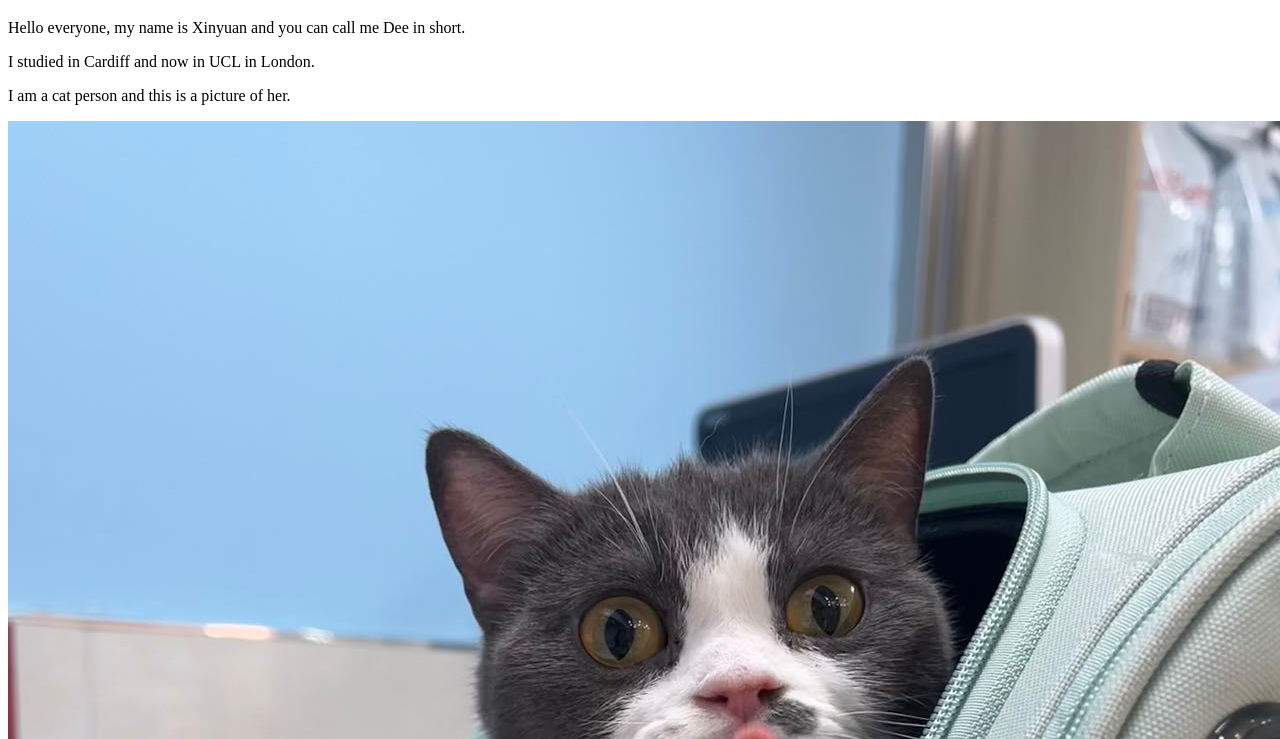
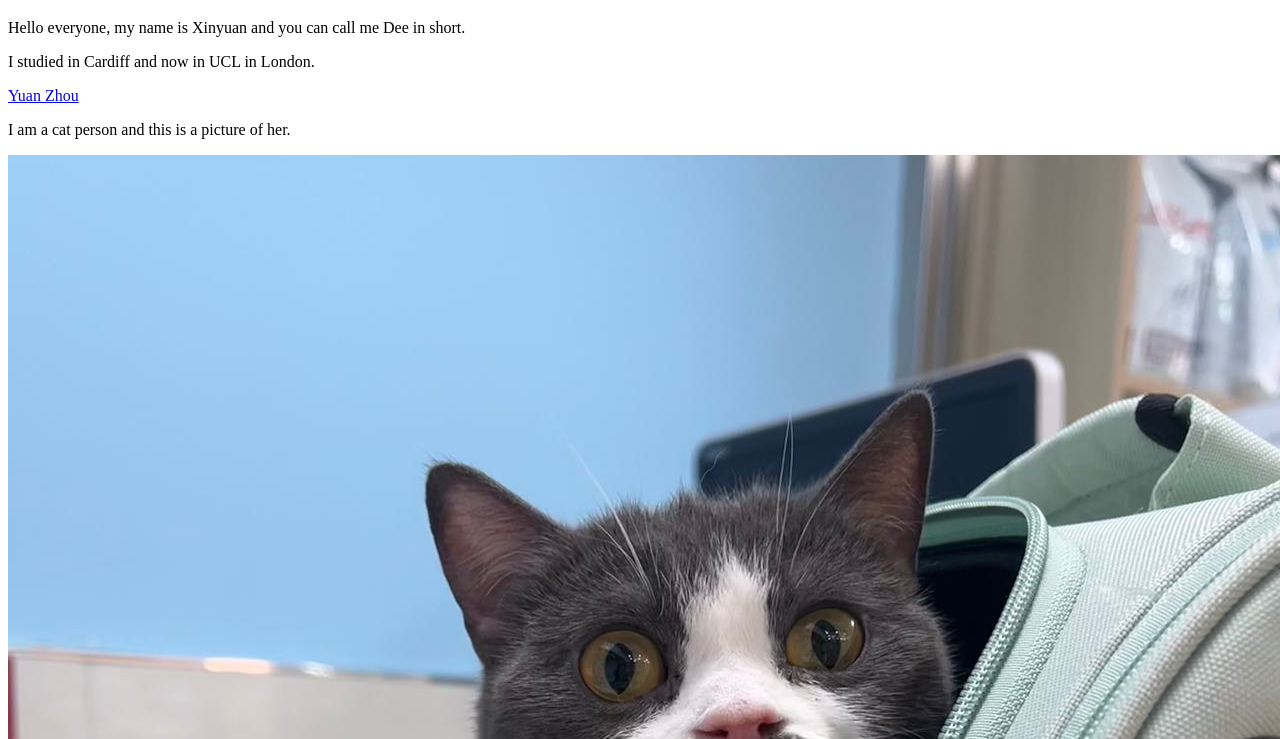
Before and after one commit to Xinyuan236/INST0018_23-24_uczcxz2, a plain HTML site: page index.html in a window 1280 px wide. Shown: the part 61-800 px from the top of the page. Drawn offline with Linux system fonts and the light colour scheme.

Commit message:
index.html

```diff
--- a/index.html
+++ b/index.html
@@ -8,6 +8,7 @@
 
  <p>Hello everyone, my name is Xinyuan and you can call me Dee in short.</p>
  <p>I studied in Cardiff and now in UCL in London.</p>
+ <a href="https://yunuyzi.github.io/INST0018_23-24_uczcyz0/">Yuan Zhou</a>
  <p>I am a cat person and this is a picture of her.</p>
 
  <img src="cat.jpg" alt="cat">
```
